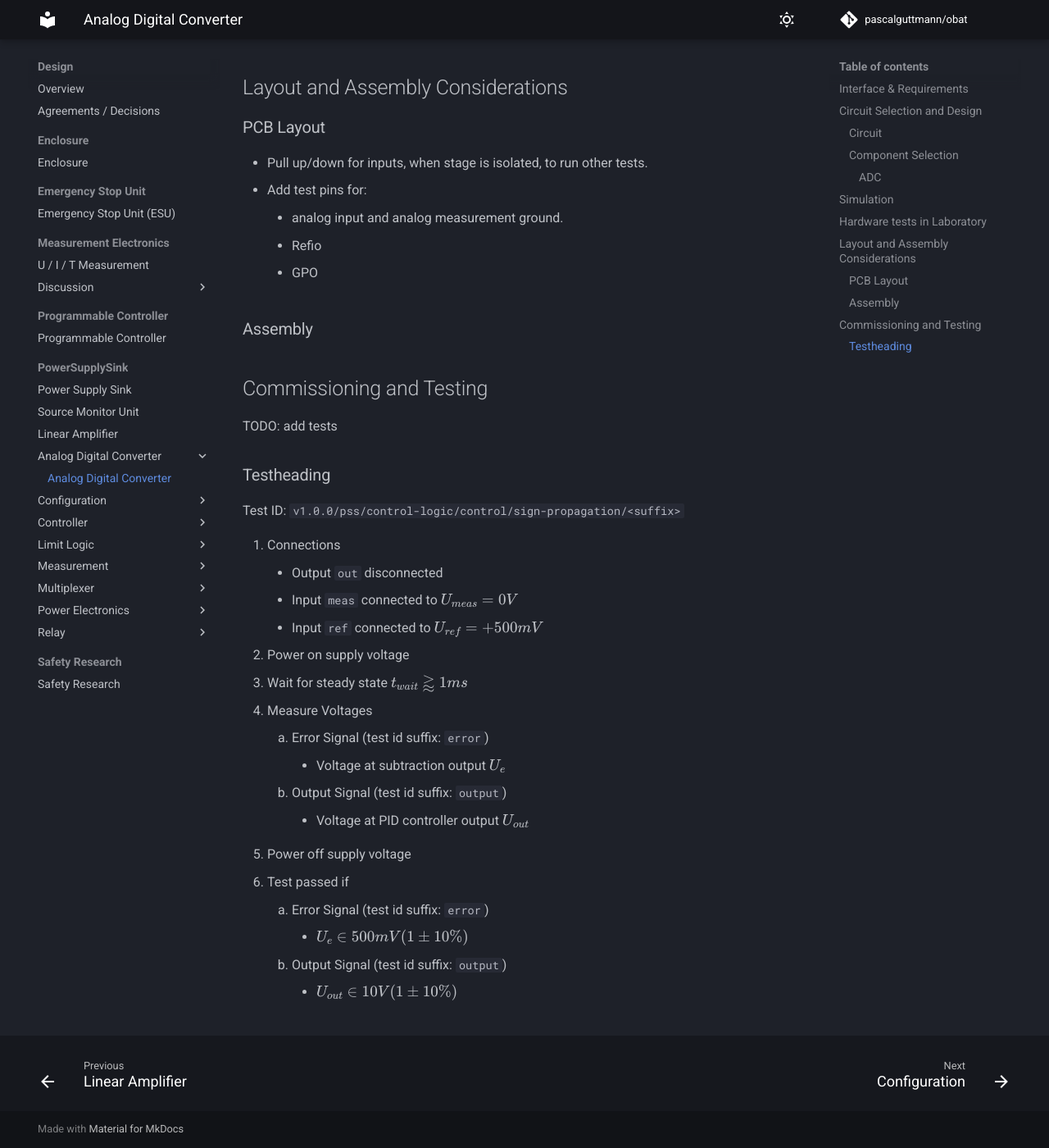
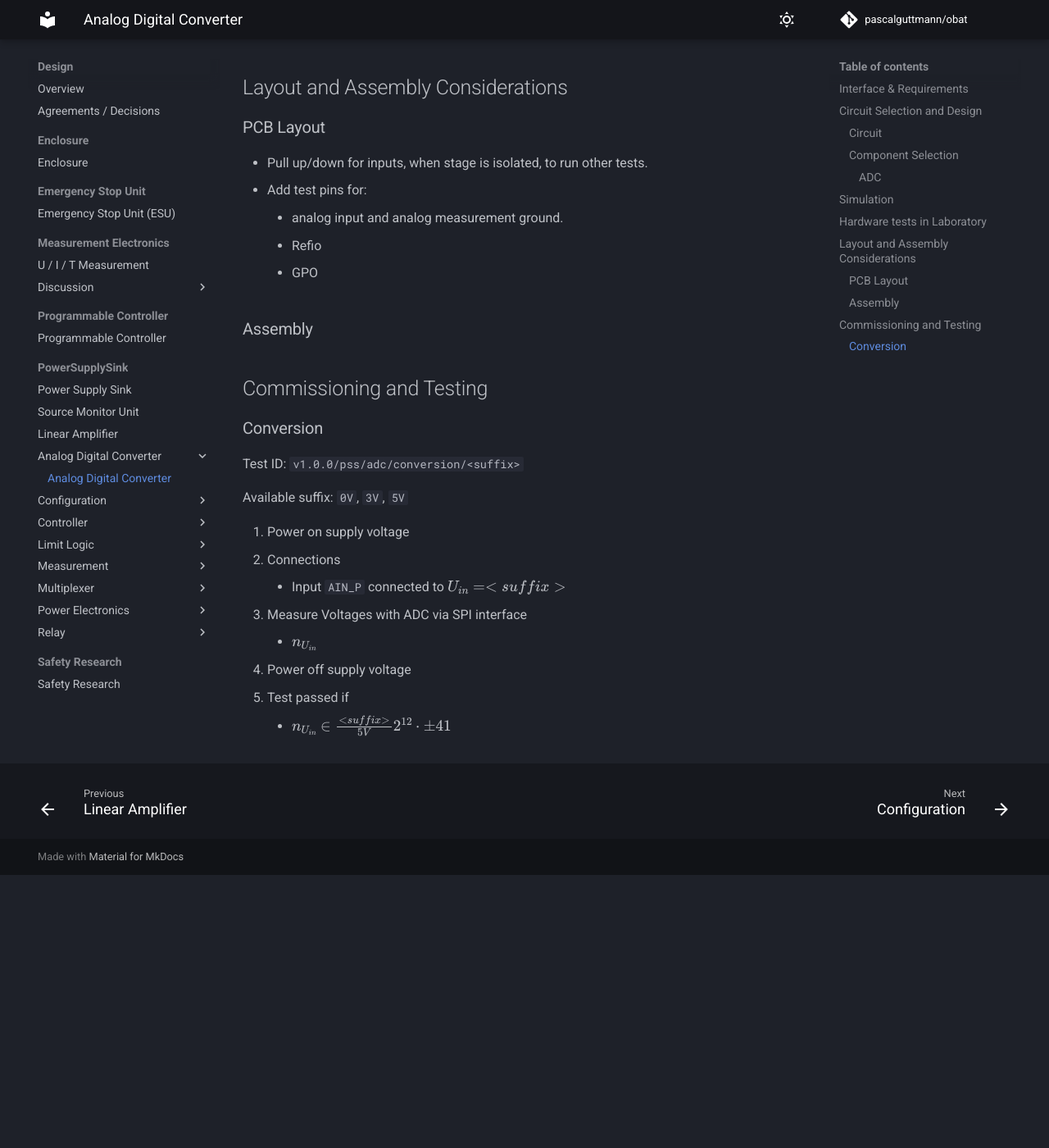
Before and after one commit to pascalguttmann/obat, an MkDocs documentation site: the page built from docs/design/pss/adc/adc.md, in a window 1280 px wide and 1400 px high, scrolled down 2372 px. Shown: the whole window at 82% size. Built offline with MkDocs 1.6.1 and Material for MkDocs 9.7.7, drawn with Linux system fonts in a browser that asks for light colours; comment, search, counter and statistics services are not loaded; after the commit the page ends 3439 px from its top, so only the background shows below that.

Commit message:
add adc test case

```diff
--- a/docs/design/pss/adc/adc.md
+++ b/docs/design/pss/adc/adc.md
@@ -96,26 +96,17 @@
 
 ## Commissioning and Testing
 
-TODO: add tests
+### Conversion
 
-### Testheading
+Test ID: `v1.0.0/pss/adc/conversion/<suffix>`
 
-Test ID: `v1.0.0/pss/control-logic/control/sign-propagation/<suffix>`
+Available suffix: `0V`, `3V`, `5V`
 
-1. Connections
-    - Output `out` disconnected
-    - Input `meas` connected to $U_{meas} = 0V$
-    - Input `ref` connected to $U_{ref} = +500mV$
-2. Power on supply voltage
-3. Wait for steady state $t_{wait} \gtrapprox 1ms$
-4. Measure Voltages
-    1. Error Signal (test id suffix: `error`)
-        - Voltage at subtraction output $U_{e}$
-    2. Output Signal (test id suffix: `output`)
-        - Voltage at PID controller output $U_{out}$
-5. Power off supply voltage
-6. Test passed if
-    1. Error Signal (test id suffix: `error`)
-        - $U_{e} \in 500mV (1 \pm 10\%)$
-    2. Output Signal (test id suffix: `output`)
-        - $U_{out} \in 10V (1 \pm 10\%)$
+1. Power on supply voltage
+2. Connections
+    - Input `AIN_P` connected to $U_{in} = <suffix>$
+3. Measure Voltages with ADC via SPI interface
+    - $n_{U_{in}}$
+4. Power off supply voltage
+5. Test passed if
+    - $n_{U_{in}} \in \frac{<suffix>}{5V} 2^{12} \cdot \pm 41$
```
